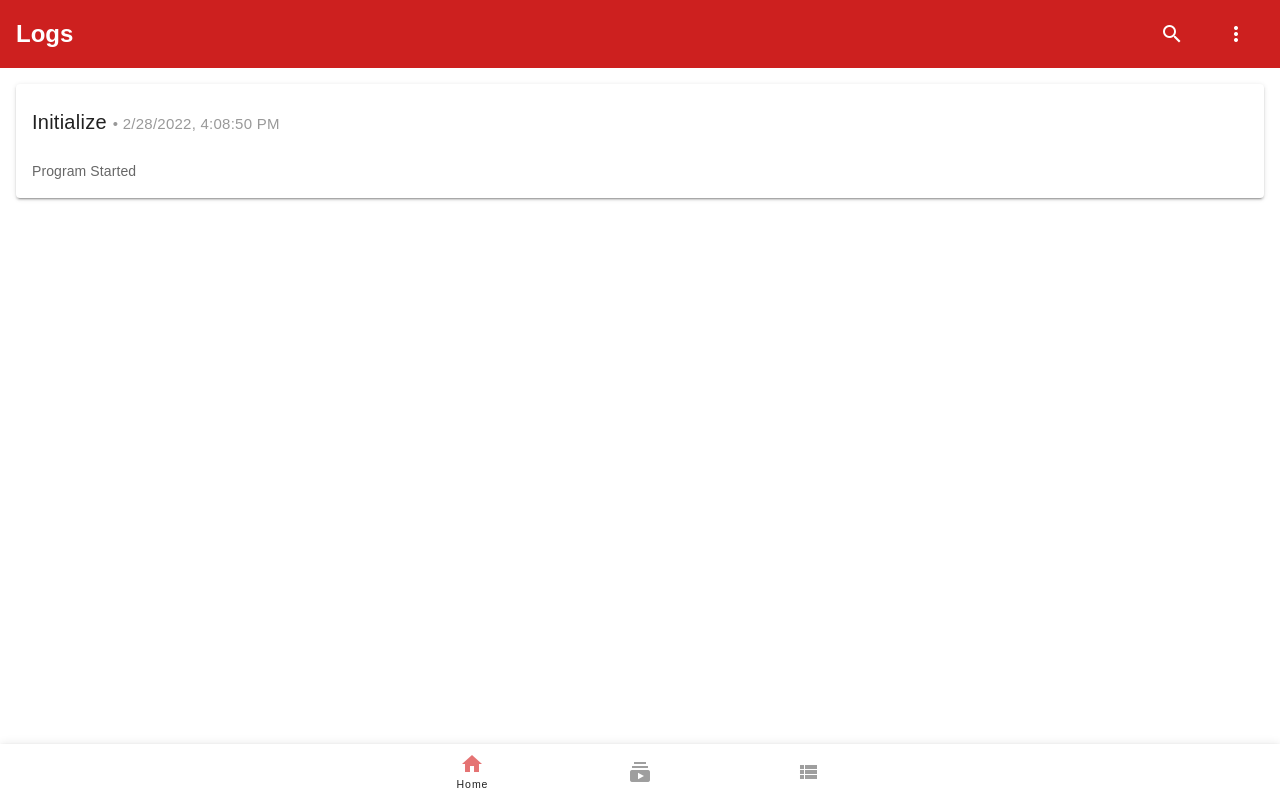
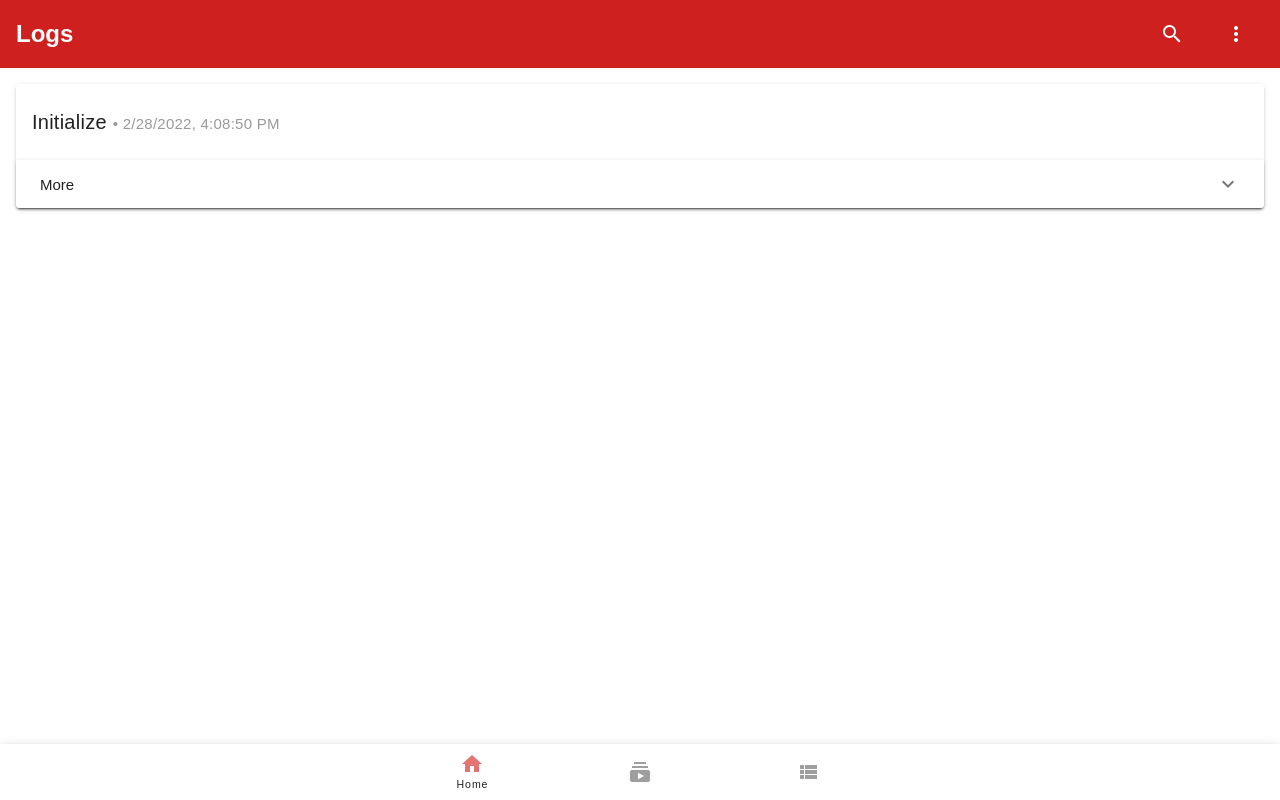
Before and after one commit to VueTubeApp/VueTube, a Nuxt app in the folder NUXT/: page /logs in a window 1280 px wide. Built offline with nearby package versions, Linux system fonts and the light colour scheme.

Commit message:
make logs show "more" instead of displaying full log

```diff
--- a/NUXT/pages/logs.vue
+++ b/NUXT/pages/logs.vue
@@ -7,7 +7,14 @@
           {{ item.name }}
           <span v-text="`• ${new Date(item.time).toLocaleString()}`" class="date" />
         </v-card-title>
-        <v-card-text v-text="item.data" />
+
+        <v-expansion-panels>
+          <v-expansion-panel>
+            <v-expansion-panel-header>More</v-expansion-panel-header>
+            <v-expansion-panel-content v-text="item.data" style="padding: 1em;" />
+          </v-expansion-panel>
+        </v-expansion-panels>
+
       </v-card>
     </v-list-item>
 
```
